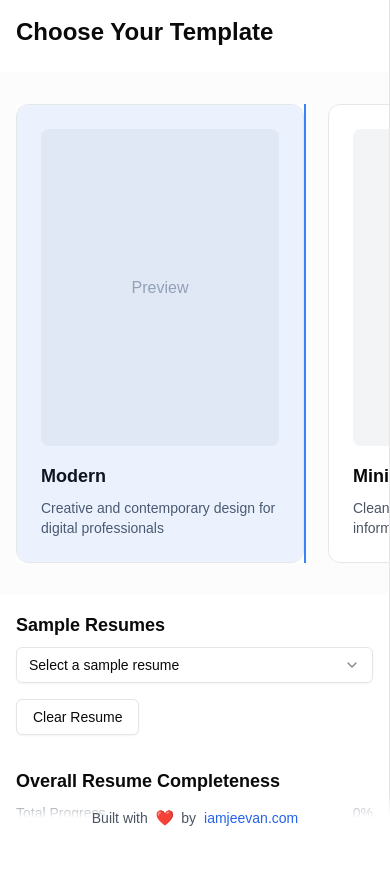
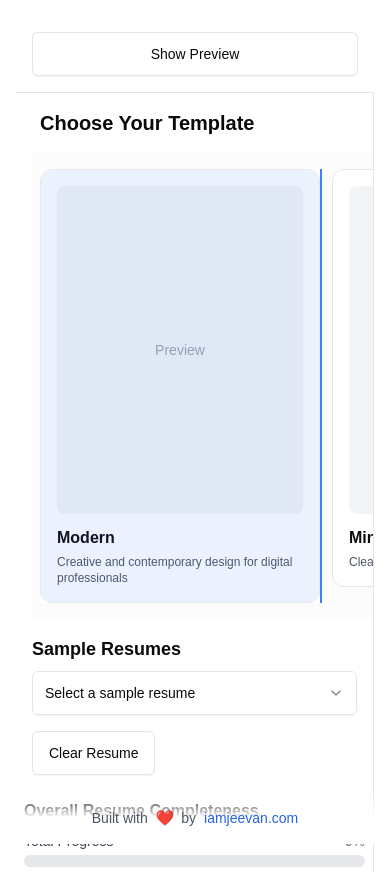
Before and after one commit to jeevan-vj/modern-ATS-resume-generator, a Next.js app in the folder resume-generator/: page /resume-builder in a window 390 px wide. Before the commit the page ends 844 px from the top, so only its background shows below. Built offline with nearby package versions, Linux system fonts and the light colour scheme.

Commit message:
Enhance layout and styling for improved responsiveness and user experience; add touch-friendly styles and refine component structures

```diff
--- a/resume-generator/app/globals.css
+++ b/resume-generator/app/globals.css
@@ -4,11 +4,33 @@
 
 body {
   font-family: Arial, Helvetica, sans-serif;
+  -webkit-tap-highlight-color: transparent;
 }
 
 @layer utilities {
   .text-balance {
     text-wrap: balance;
+  }
+
+  .touch-manipulation {
+    touch-action: manipulation;
+  }
+
+  .safe-bottom {
+    padding-bottom: env(safe-area-inset-bottom);
+  }
+
+  .safe-top {
+    padding-top: env(safe-area-inset-top);
+  }
+
+  .scrollbar-hidden {
+    scrollbar-width: none;
+    -ms-overflow-style: none;
+  }
+
+  .scrollbar-hidden::-webkit-scrollbar {
+    display: none;
   }
 }
 
@@ -81,6 +103,15 @@ body {
 .ProseMirror {
   outline: none;
   min-height: 100px;
+  padding: 0.5rem;
+  border-radius: var(--radius);
+  touch-action: manipulation;
+}
+
+@media (max-width: 640px) {
+  .ProseMirror {
+    font-size: 16px; /* Prevent iOS zoom on focus */
+  }
 }
 
 .ProseMirror p.is-editor-empty:first-child::before {
@@ -140,6 +171,38 @@ body {
 .prose em {
   font-style: italic;
 }
+
+@media print {
+  .no-print {
+    display: none !important;
+  }
+
+  body {
+    margin: 0;
+    padding: 0;
+  }
+
+  .prose {
+    max-width: none !important;
+  }
+}
+
+/* Touch-friendly styles */
+@media (hover: none) {
+  .hover\:scale-105 {
+    transform: none !important;
+  }
+
+  button,
+  [role="button"],
+  select,
+  input[type="submit"],
+  input[type="button"] {
+    min-height: 44px;
+    min-width: 44px;
+  }
+}
+
 .text-gold {
   color: gold;
 }
--- a/resume-generator/app/layout.tsx
+++ b/resume-generator/app/layout.tsx
@@ -71,10 +71,16 @@ export default function RootLayout({
   return (
     <html lang="en">
       <body
-        className={`${geistSans.variable} ${geistMono.variable} antialiased flex min-h-screen flex-col items-center`}
+        className={`${geistSans.variable} ${geistMono.variable} antialiased min-h-screen`}
       >
-        {children}
-        <Footer />
+        <div className="flex min-h-screen flex-col">
+          <main className="flex-1 w-full">
+            <div className="container mx-auto px-4 sm:px-6 lg:px-8 py-4">
+              {children}
+            </div>
+          </main>
+          <Footer />
+        </div>
       </body>
     </html>
   );
--- a/resume-generator/app/resume-builder/page.tsx
+++ b/resume-generator/app/resume-builder/page.tsx
@@ -36,6 +36,7 @@ const initialData: ResumeData = {
 export default function ResumeBuilder() {
   const [resumeData, setResumeData] = useState<ResumeData>(initialData)
   const [selectedTemplate, setSelectedTemplate] = useState<Template>(templates[0])
+  const [showPreview, setShowPreview] = useState(false)
 
   const parsedResume = useResumeStore(state => state.parsedResume)
   const clearParsedResume = useResumeStore(state => state.clearParsedResume)
@@ -65,8 +66,19 @@ export default function ResumeBuilder() {
   }
 
   return (
-    <div className="grid h-screen grid-cols-1 md:grid-cols-2">
-      <div className="overflow-auto border-r">
+    <div className="min-h-screen">
+      <div className="sticky top-0 z-10 bg-background border-b md:hidden p-4">
+        <Button
+          onClick={() => setShowPreview(!showPreview)}
+          className="w-full"
+          variant="outline"
+        >
+          {showPreview ? "Show Editor" : "Show Preview"}
+        </Button>
+      </div>
+
+      <div className="grid h-[calc(100vh-4rem)] md:h-screen grid-cols-1 md:grid-cols-2">
+        <div className={`overflow-auto border-r ${showPreview ? 'hidden md:block' : 'block'}`}>
           <div className="p-4 space-y-4">
             <TemplateSelector
               selectedTemplate={selectedTemplate}
@@ -93,8 +105,9 @@ export default function ResumeBuilder() {
           </div>
           <ResumeForm data={resumeData} onChange={handleResumeChange} />
         </div>
-      <div className="hidden md:block">
+        <div className={`${showPreview ? 'block' : 'hidden md:block'} overflow-auto`}>
           <ResumePreview data={resumeData} template={selectedTemplate} onChange={handleResumeChange} />
+        </div>
       </div>
     </div>
   )
--- a/resume-generator/components/resume-form.tsx
+++ b/resume-generator/components/resume-form.tsx
@@ -38,13 +38,14 @@ function SectionWrapper({
       initial={{ opacity: 0, y: 20 }}
       animate={{ opacity: 1, y: 0 }}
       transition={{ duration: 0.3 }}
+      className="w-full"
     >
-      <Collapsible defaultOpen={defaultOpen} className="border rounded-lg">
+      <Collapsible defaultOpen={defaultOpen} className="border rounded-lg w-full">
         <CollapsibleTrigger className="px-4 py-3 w-full text-left bg-gray-50 hover:bg-gray-100 rounded-t-lg">
-          <div className="flex items-center justify-between mb-2">
+          <div className="flex flex-col sm:flex-row sm:items-center justify-between gap-2">
             <span className="text-lg font-semibold">{title}</span>
             {showScore && (
-              <span className="text-sm font-medium text-gray-500 ml-5">
+              <span className="text-sm font-medium text-gray-500">
                 {Math.round(completionScore)}%
               </span>
             )}
@@ -58,7 +59,7 @@ function SectionWrapper({
             />
           )}
         </CollapsibleTrigger>
-        <CollapsibleContent className="p-4 pt-2">
+        <CollapsibleContent className="p-2 sm:p-4">
           {children}
         </CollapsibleContent>
       </Collapsible>
@@ -73,9 +74,9 @@ export function ResumeForm({ data, onChange }: {
   const scores = calculateResumeCompleteness(data)
 
   return (
-    <div className="space-y-4 p-4">
-      <div className="mb-6">
-        <h2 className="text-lg font-semibold mb-2">Overall Resume Completeness</h2>
+    <div className="space-y-4 p-2 sm:p-4">
+      <div className="mb-4 sm:mb-6">
+        <h2 className="text-base sm:text-lg font-semibold mb-2">Overall Resume Completeness</h2>
         <ProgressIndicator
           value={scores.overall}
           color={scores.overall >= 80 ? "success" : scores.overall >= 50 ? "warning" : "error"}
--- a/resume-generator/components/resume-preview.tsx
+++ b/resume-generator/components/resume-preview.tsx
@@ -1,6 +1,6 @@
 "use client"
 
-import { useRef } from 'react'
+import { useRef, useState, useEffect } from 'react'
 import { Download, FileText, FileCode } from 'lucide-react' // Add FileCode import
 import { Button } from "@/components/ui/button"
 import { Switch } from "@/components/ui/switch"
@@ -12,6 +12,27 @@ import { exportResumeAsHTML } from "@/utils/exportResume"
 
 export function ResumePreview({ data, template, onChange }: { data: ResumeData; template: Template; onChange: (data: ResumeData) => void }) {
   const resumeRef = useRef<HTMLDivElement>(null)
+  const [scale, setScale] = useState(1)
+  const [autoScale, setAutoScale] = useState(true)
+
+  // Add auto-scaling effect
+  useEffect(() => {
+    if (!autoScale || !resumeRef.current) return
+
+    const updateScale = () => {
+      const containerWidth = resumeRef.current?.parentElement?.clientWidth || 0
+      const contentWidth = 794 // A4 width in pixels
+      if (containerWidth < contentWidth) {
+        setScale(containerWidth / contentWidth)
+      } else {
+        setScale(1)
+      }
+    }
+
+    updateScale()
+    window.addEventListener('resize', updateScale)
+    return () => window.removeEventListener('resize', updateScale)
+  }, [autoScale])
 
   const downloadResume = () => {
     if (!resumeRef.current || !data) return
@@ -42,54 +63,64 @@ export function ResumePreview({ data, template, onChange }: { data: ResumeData;
 
   return (
     <div className="flex h-full flex-col">
-      <div className="flex items-center justify-end border-b bg-white p-4 gap-2">
+      <div className="sticky top-0 z-10 flex flex-wrap items-center justify-between border-b bg-white p-2 sm:p-4 gap-2">
+        <div className="flex items-center gap-2 order-2 sm:order-1">
+          <div className="flex items-center gap-2">
+            <Switch
+              id="autoscale"
+              checked={autoScale}
+              onCheckedChange={setAutoScale}
+            />
+            <label htmlFor="autoscale" className="text-sm whitespace-nowrap">
+              Auto-fit
+            </label>
+          </div>
+          {!autoScale && (
+            <select
+              value={scale}
+              onChange={(e) => setScale(Number(e.target.value))}
+              className="text-sm border rounded p-1"
+            >
+              {[0.5, 0.75, 1, 1.25, 1.5].map((value) => (
+                <option key={value} value={value}>
+                  {Math.round(value * 100)}%
+                </option>
+              ))}
+            </select>
+          )}
+        </div>
+        <div className="flex items-center gap-2 w-full sm:w-auto order-1 sm:order-2">
           <Button
             variant="outline"
             onClick={() => exportResumeAsHTML(data)}
+            className="flex-1 sm:flex-none"
           >
             <FileCode className="mr-2 h-4 w-4" />
-          Download HTML
+            <span className="sm:inline">Download HTML</span>
           </Button>
-        <Button onClick={downloadResume}>
+          <Button
+            onClick={downloadResume}
+            className="flex-1 sm:flex-none"
+          >
             <FileText className="mr-2 h-4 w-4" />
-          Download PDF
+            <span className="sm:inline">Download PDF</span>
           </Button>
         </div>
-      <div className="flex-1 overflow-auto bg-white p-12 shadow-sm">
-        <div ref={resumeRef} className="mx-auto max-w-3xl">
+      </div>
+
+      <div className="flex-1 overflow-auto bg-gray-100 p-4 sm:p-8">
+        <div
+          className="mx-auto bg-white shadow-lg transition-transform duration-200"
+          style={{
+            width: '210mm',
+            maxWidth: '100%',
+            transform: `scale(${scale})`,
+            transformOrigin: 'top center'
+          }}
+        >
+          <div ref={resumeRef} className="p-8 sm:p-12">
             {template.render(data, handleUpdate)}
-          {/* {data.workExperience.map((exp) => (
-            <div key={exp.id} className="mb-4">
-              <h3 className="text-lg font-semibold">{exp.company}</h3>
-              <p>{exp.jobTitle} ({exp.date})</p>
-              <div dangerouslySetInnerHTML={{ __html: exp.description }} />
-              <div dangerouslySetInnerHTML={{ __html: exp.achievements }} />
-              {exp.projects && exp.projects.length > 0 && (
-                <div className="mt-2">
-                  <h4 className="text-md font-semibold">Projects</h4>
-                  {exp.projects.map((project) => (
-                    <div key={project.id} className="ml-4">
-                      <h5 className="text-sm font-semibold">{project.name}</h5>
-                      <div dangerouslySetInnerHTML={{ __html: project.description }} />
-                      <p><strong>Tech Stack:</strong> {project.techStack.join(", ")}</p>
-                      <p><strong>Role:</strong> {project.role}</p>
-                      <p><strong>Achievements:</strong></p>
-                      <div dangerouslySetInnerHTML={{ __html: project.achievements }} />
-                      <p><strong>Duration:</strong> {project.duration}</p>
           </div>
-                  ))}
-                </div>
-              )}
-            </div>
-          ))} */}
-        </div>
-      </div>
-      <div className="flex items-center border-t bg-white p-4">
-        <div className="flex items-center gap-2">
-          <Switch id="autoscale" />
-          <label htmlFor="autoscale" className="text-sm">
-            Autoscale
-          </label>
         </div>
       </div>
     </div>
--- a/resume-generator/components/template-selector.tsx
+++ b/resume-generator/components/template-selector.tsx
@@ -18,6 +18,16 @@ export function TemplateSelector({ selectedTemplate, onSelectTemplate }: Templat
   const [showLeftScroll, setShowLeftScroll] = useState(false)
   const [showRightScroll, setShowRightScroll] = useState(true)
   const [scrollProgress, setScrollProgress] = useState(0)
+  const [isMobile, setIsMobile] = useState(false)
+
+  useEffect(() => {
+    const checkMobile = () => {
+      setIsMobile(window.innerWidth < 640)
+    }
+    checkMobile()
+    window.addEventListener('resize', checkMobile)
+    return () => window.removeEventListener('resize', checkMobile)
+  }, [])
 
   const handleScroll = () => {
     if (!scrollContainerRef.current) return
@@ -38,21 +48,25 @@ export function TemplateSelector({ selectedTemplate, onSelectTemplate }: Templat
 
   const scroll = (direction: 'left' | 'right') => {
     if (!scrollContainerRef.current) return
-    const scrollAmount = direction === 'left' ? -400 : 400
+    const scrollAmount = direction === 'left' ? -300 : 300
     scrollContainerRef.current.scrollBy({ left: scrollAmount, behavior: 'smooth' })
   }
 
   return (
-    <div className="w-full max-w-4xl mx-auto">
-      <h2 className="text-2xl font-bold mb-6">Choose Your Template</h2>
-      <RadioGroup value={selectedTemplate.id} onValueChange={(value) => onSelectTemplate(templates.find(t => t.id === value)!)}>
-        <div className="relative bg-gray-50/50 -mx-6 px-6 py-8">
+    <div className="w-full max-w-4xl mx-auto px-2 sm:px-4">
+      <h2 className="text-xl sm:text-2xl font-bold mb-4 sm:mb-6">Choose Your Template</h2>
+      <RadioGroup
+        value={selectedTemplate.id}
+        onValueChange={(value) => onSelectTemplate(templates.find(t => t.id === value)!)}
+        className="w-full"
+      >
+        <div className="relative bg-gray-50/50 -mx-2 sm:-mx-6 px-2 sm:px-6 py-4 sm:py-8">
           <div className="relative max-w-4xl mx-auto">
-            {showLeftScroll && (
+            {!isMobile && showLeftScroll && (
               <Button
                 variant="outline"
                 size="icon"
-                className="absolute -left-3 top-1/2 -translate-y-1/2 z-10 bg-white/80 backdrop-blur-sm shadow-lg border-gray-200 hover:bg-white"
+                className="absolute -left-3 top-1/2 -translate-y-1/2 z-10 bg-white/80 backdrop-blur-sm shadow-lg border-gray-200 hover:bg-white hidden sm:flex"
                 onClick={() => scroll('left')}
               >
                 <ChevronLeft className="h-4 w-4" />
@@ -61,31 +75,31 @@ export function TemplateSelector({ selectedTemplate, onSelectTemplate }: Templat
 
             <div
               ref={scrollContainerRef}
-              className="flex overflow-x-auto scrollbar-none gap-6 scroll-smooth"
+              className="flex overflow-x-auto scrollbar-hidden gap-3 sm:gap-6 scroll-smooth snap-x snap-mandatory touch-pan-x"
             >
               {templates.map((template) => (
                 <motion.div
                   key={template.id}
-                  className={`flex-none w-72 ${
+                  className={`flex-none w-[280px] sm:w-72 snap-start ${
                     selectedTemplate.id === template.id
                       ? 'ring-2 ring-blue-500 bg-white'
                       : 'hover:bg-white'
                   }`}
-                  whileHover={{ scale: 1.02 }}
-                  whileTap={{ scale: 0.98 }}
+                  whileHover={!isMobile ? { scale: 1.02 } : undefined}
+                  whileTap={!isMobile ? { scale: 0.98 } : undefined}
                   onClick={() => onSelectTemplate(template)}
                 >
-                  <div className="group relative flex flex-col p-6 rounded-xl border border-gray-200 cursor-pointer transition-all duration-200 hover:shadow-lg bg-white">
-                    <RadioGroupItem value={template.id} id={template.id} className="hidden" />
-                    <div className="aspect-[3/4] w-full bg-gray-100 rounded-lg mb-4 overflow-hidden">
+                  <div className="group relative flex flex-col p-4 sm:p-6 rounded-xl border border-gray-200 cursor-pointer transition-all duration-200 hover:shadow-lg bg-white touch-manipulation">
+                    <RadioGroupItem value={template.id} id={template.id} className="sr-only" />
+                    <div className="aspect-[3/4] w-full bg-gray-100 rounded-lg mb-3 sm:mb-4 overflow-hidden">
                       {/* Template preview image would go here */}
-                      <div className="w-full h-full flex items-center justify-center text-gray-400">
+                      <div className="w-full h-full flex items-center justify-center text-gray-400 text-sm sm:text-base">
                         Preview
                       </div>
                     </div>
                     <Label htmlFor={template.id} className="block">
-                      <h3 className="text-lg font-semibold mb-2">{template.name}</h3>
-                      <p className="text-sm text-gray-600">{
+                      <h3 className="text-base sm:text-lg font-semibold mb-1 sm:mb-2">{template.name}</h3>
+                      <p className="text-xs sm:text-sm text-gray-600 line-clamp-2">{
                         template.id === 'modern' ? 'Creative and contemporary design for digital professionals' :
                         template.id === 'professional' ? 'Traditional format for corporate positions' :
                         template.id === 'minimalist' ? 'Clean and focused on essential information' :
@@ -105,25 +119,25 @@ export function TemplateSelector({ selectedTemplate, onSelectTemplate }: Templat
               ))}
             </div>
 
-            {showRightScroll && (
+            {!isMobile && showRightScroll && (
               <Button
                 variant="outline"
                 size="icon"
-                className="absolute -right-3 top-1/2 -translate-y-1/2 z-10 bg-white/80 backdrop-blur-sm shadow-lg border-gray-200 hover:bg-white"
+                className="absolute -right-3 top-1/2 -translate-y-1/2 z-10 bg-white/80 backdrop-blur-sm shadow-lg border-gray-200 hover:bg-white hidden sm:flex"
                 onClick={() => scroll('right')}
               >
                 <ChevronRight className="h-4 w-4" />
               </Button>
             )}
 
-            {/* Scroll progress indicator */}
-            <div className="absolute -bottom-6 left-1/2 -translate-x-1/2 flex gap-1.5">
+            {/* Mobile-friendly scroll indicator */}
+            <div className="absolute -bottom-4 sm:-bottom-6 left-1/2 -translate-x-1/2 flex gap-1">
               {Array.from({ length: templates.length }).map((_, index) => (
                 <div
                   key={index}
-                  className={`w-1.5 h-1.5 rounded-full transition-all duration-300 ${
+                  className={`w-1 sm:w-1.5 h-1 sm:h-1.5 rounded-full transition-all duration-300 ${
                     index === Math.floor(scrollProgress * templates.length)
-                      ? 'bg-blue-500 w-3'
+                      ? 'bg-blue-500 w-2 sm:w-3'
                       : 'bg-gray-300'
                   }`}
                 />
```
Also changed, not shown: resume-generator/components/sections/personal-info-section.tsx (+13 -4 lines), resume-generator/components/sections/skills-section.tsx (+16 -10 lines), resume-generator/components/template-selection.tsx (+11 -8 lines). Lines whose indentation alone changed are shown as unchanged.
